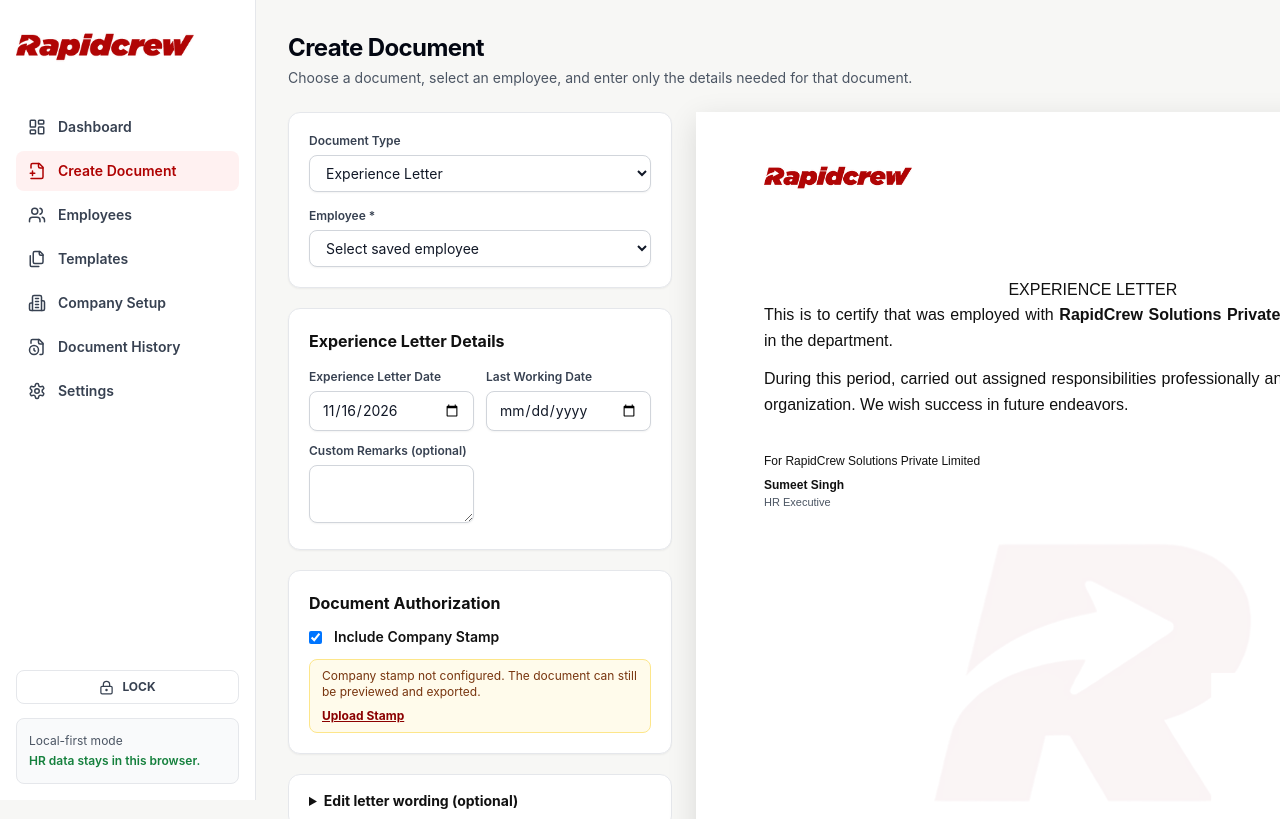
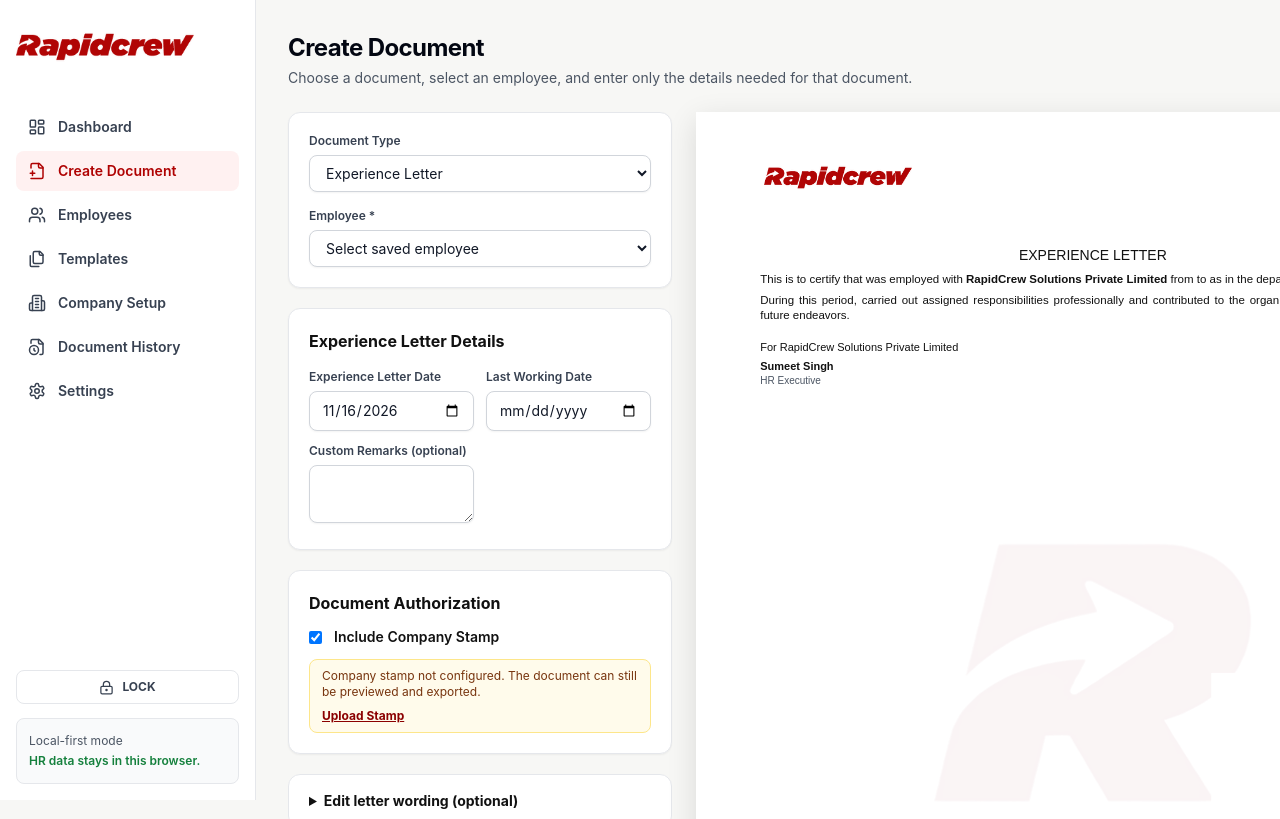
Before and after one commit to tejpatel2412-source/rapidcrew-hr-document-automation, a Next.js app: page /create in a window 1280 px wide. Shown: the top 819 px of the page. Built offline with nearby package versions, Linux system fonts and the light colour scheme; what @react-pdf/renderer would draw is missing.

Commit message:
Fit all previews and print layouts on one A4 page

```diff
--- a/app/globals.css
+++ b/app/globals.css
@@ -12,7 +12,17 @@ button:focus-visible, input:focus-visible, select:focus-visible, textarea:focus-
 .brand-text{color:var(--rapidcrew-brand)!important}.brand-bg{background:var(--rapidcrew-brand)!important}.brand-bg:hover{background:var(--rapidcrew-brand-dark)!important}.brand-soft{background:var(--rapidcrew-brand-soft)!important;color:var(--rapidcrew-brand)!important}.brand-card:hover{border-color:var(--rapidcrew-brand-border)!important}.brand-focus:focus{border-color:var(--rapidcrew-brand)!important;box-shadow:0 0 0 1px var(--rapidcrew-brand)!important}
 
 .a4-page { width: 210mm; min-height: 297mm; background: white; box-shadow: 0 8px 28px rgba(17,17,17,.12); padding: 20mm 18mm; margin: 0 auto; color: #111; }
-.document-body p { margin: 0 0 12px; line-height: 1.62; }
+.document-body { font-size: 12px; line-height: 1.38; }
+.document-body p { margin: 0 0 7px; line-height: 1.38; }
+.document-body h1, .document-body h2, .document-body h3 { margin: 0 0 8px; line-height: 1.2; }
+.document-body h1 { font-size: 16px; }
+.document-body h2 { font-size: 14px; }
+.document-body h3 { font-size: 13px; }
+.document-density-compact { font-size: 11.5px; }
+.document-density-compact p { margin-bottom: 6px; line-height: 1.34; }
+.document-density-tight { font-size: 10.5px; }
+.document-density-tight p { margin-bottom: 4px; line-height: 1.28; }
+.document-density-tight h1, .document-density-tight h2, .document-density-tight h3 { margin-bottom: 5px; }
 .document-body table { width: 100%; border-collapse: collapse; }
 .document-body th, .document-body td { border: 1px solid #d1d5db; padding: 7px 8px; }
 .document-body th { background: #f3f4f6; text-align: left; }
@@ -32,7 +42,7 @@ button:focus-visible, input:focus-visible, select:focus-visible, textarea:focus-
 }
 
 /* Traditional payroll-style salary slip. Intentionally neutral and print-first. */
-.salary-slip-page { padding: 18mm 17mm; }
+.salary-slip-page { padding: 16mm 16mm; }
 .salary-slip-document { color: #111; font-size: 11px; }
 .salary-slip-head { display: grid; grid-template-columns: 24% 52% 24%; align-items: center; margin-bottom: 10px; min-height: 58px; }
 .salary-logo-box { width: 112px; height: 52px; display: flex; align-items: center; justify-content: center; overflow: hidden; border: 1px solid #777; padding: 3px; }
@@ -42,7 +52,7 @@ button:focus-visible, input:focus-visible, select:focus-visible, textarea:focus-
 .salary-period-title { margin-top: 4px; font-size: 12px; font-weight: 700; }
 .salary-head-spacer { min-height: 1px; }
 .salary-slip-document table { width: 100%; border-collapse: collapse; table-layout: fixed; }
-.salary-slip-document th, .salary-slip-document td { border: 1px solid #555; padding: 5px 6px; background: #fff; color: #111; vertical-align: middle; }
+.salary-slip-document th, .salary-slip-document td { border: 1px solid #555; padding: 4px 5px; background: #fff; color: #111; vertical-align: middle; }
 .salary-info-table th { width: 18%; text-align: left; font-weight: 700; }
 .salary-info-table td { width: 32%; text-align: left; }
 .salary-amount-table { margin-top: 9px; }
@@ -54,25 +64,25 @@ button:focus-visible, input:focus-visible, select:focus-visible, textarea:focus-
 .salary-net-row { display: flex; justify-content: space-between; border: 1px solid #555; border-top: 0; padding: 7px 8px; font-size: 12px; }
 .salary-words-row { border: 1px solid #555; border-top: 0; padding: 7px 8px; display: grid; grid-template-columns: 34% 1fr; gap: 10px; }
 .salary-system-footer { margin-top: 12px; text-align: center; font-size: 9px; font-weight: 700; }
-.salary-stamp-block { margin-top: 14px; min-height: 72px; text-align: left; break-inside: avoid; page-break-inside: avoid; }
-.salary-stamp-image { display: inline-block; max-width: 130px; max-height: 92px; object-fit: contain; }
+.salary-stamp-block { margin-top: 9px; min-height: 58px; text-align: left; break-inside: avoid; page-break-inside: avoid; }
+.salary-stamp-image { display: inline-block; max-width: 110px; max-height: 74px; object-fit: contain; }
 .salary-empty-state { padding: 40px 16px; text-align: center; color: #6b7280; }
 
 @media print {
   .print-shell > div { max-width: none !important; padding: 0 !important; }
-  .salary-slip-page { padding: 18mm 17mm !important; }
+  .salary-slip-page { padding: 16mm 16mm !important; }
   .salary-slip-document th, .salary-slip-document td, .salary-net-row, .salary-words-row { border-color: #555 !important; }
   .salary-amount-table thead th, .salary-total-row th, .salary-total-row td { -webkit-print-color-adjust: exact; print-color-adjust: exact; }
 }
 
 /* Shared document authorization block used by applicable HR letters. */
-.authorization-block { margin-top: 34px; break-inside: avoid; page-break-inside: avoid; }
-.authorization-block-compact { margin-top: 18px; }
-.authorization-for { font-size: 12px; margin-bottom: 6px; }
-.authorization-signature { display: inline-block; max-height: 70px; object-fit: contain; }
-.authorization-name { margin-top: 4px; font-size: 12px; font-weight: 700; }
-.authorization-designation { font-size: 11px; color: #4b5563; }
-.authorization-stamp { display: inline-block; max-height: 100px; object-fit: contain; margin-top: 7px; }
+.authorization-block { margin-top: 16px; break-inside: avoid; page-break-inside: avoid; }
+.authorization-block-compact { margin-top: 10px; }
+.authorization-for { font-size: 11px; margin-bottom: 4px; }
+.authorization-signature { display: inline-block; max-height: 52px; object-fit: contain; }
+.authorization-name { margin-top: 2px; font-size: 11px; font-weight: 700; }
+.authorization-designation { font-size: 10px; color: #4b5563; }
+.authorization-stamp { display: inline-block; max-height: 78px; object-fit: contain; margin-top: 4px; }
 .salary-slip-document .authorization-block { font-size: 10px; }
 .salary-slip-document .authorization-stamp { max-height: 92px; }
 
@@ -84,7 +94,10 @@ button:focus-visible, input:focus-visible, select:focus-visible, textarea:focus-
 .letterhead-page {
   position: relative;
   overflow: hidden;
-  padding: 34mm 18mm 29mm;
+  height: 297mm;
+  min-height: 297mm;
+  max-height: 297mm;
+  padding: 30mm 17mm 25mm;
 }
 .letterhead-content { position: relative; z-index: 2; }
 .letterhead-top {
@@ -144,7 +157,7 @@ button:focus-visible, input:focus-visible, select:focus-visible, textarea:focus-
 .letterhead-salary-head .salary-head-center { width: 100%; }
 
 @media print {
-  .letterhead-page { padding: 34mm 18mm 29mm !important; overflow: hidden !important; }
+  .letterhead-page { height: 297mm !important; min-height: 297mm !important; max-height: 297mm !important; padding: 30mm 17mm 25mm !important; overflow: hidden !important; }
   .letterhead-top, .letterhead-watermarks, .letterhead-watermark-page, .letterhead-footer {
     -webkit-print-color-adjust: exact;
     print-color-adjust: exact;
```
